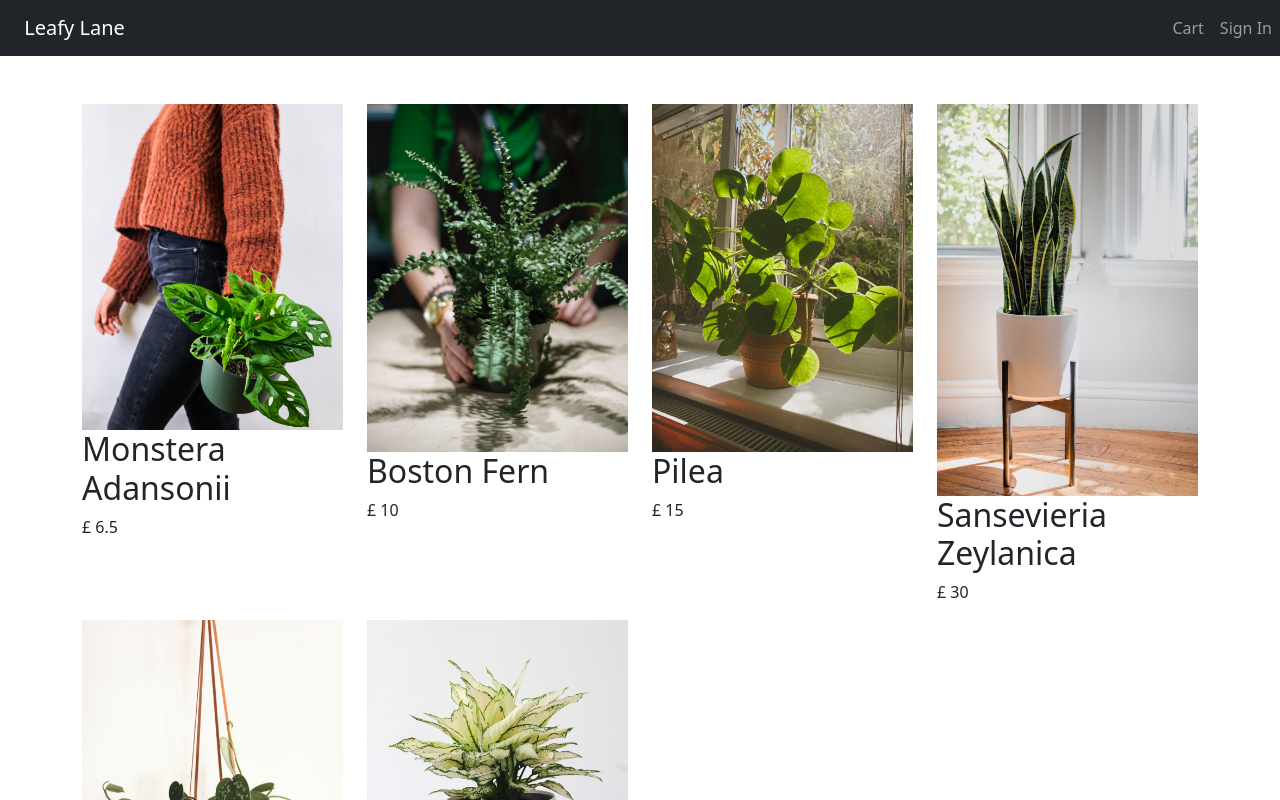
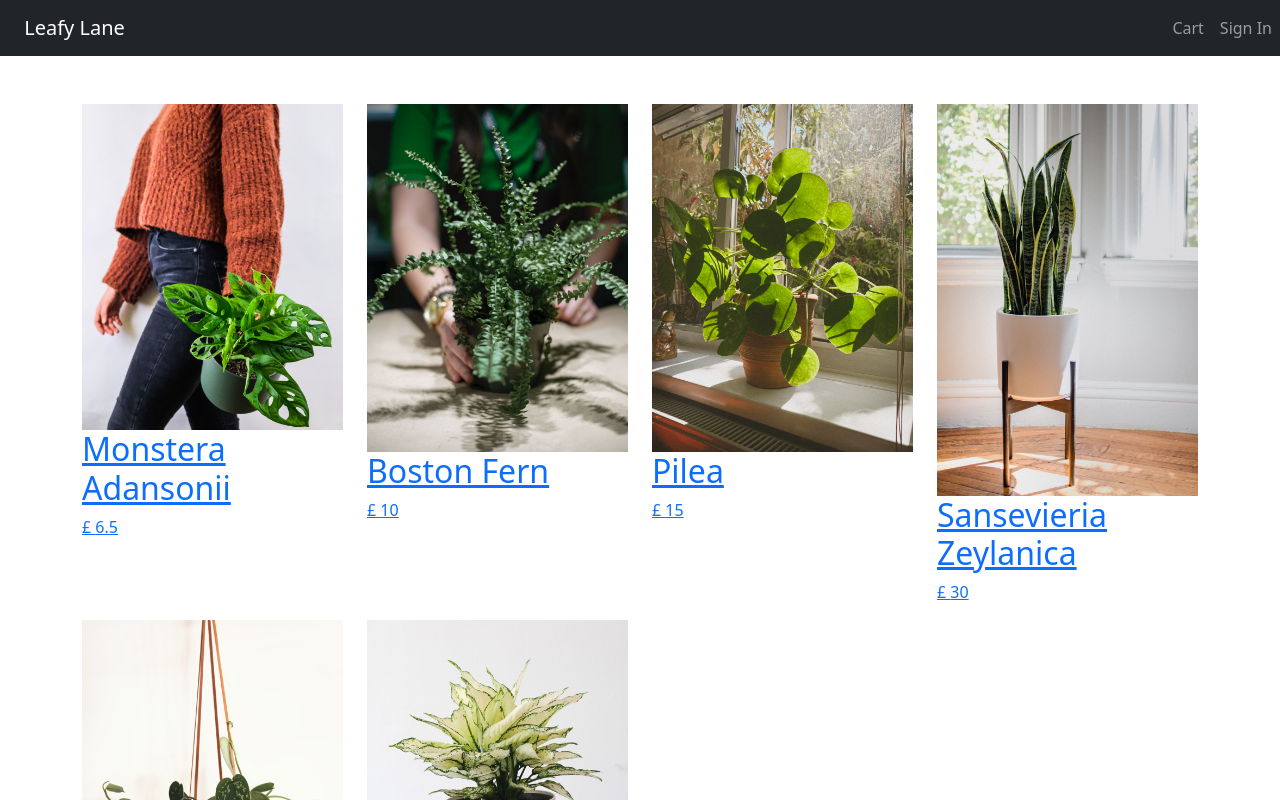
Before and after one commit to ZEwela/leafy_lane, a React (Vite) app in the folder frontend/: page / in a window 1280 px wide. Shown: the top 800 px of the page. Built offline with nearby package versions, Linux system fonts and the light colour scheme.

Commit message:
Routing with react-router-dom

```diff
--- a/frontend/package.json
+++ b/frontend/package.json
@@ -13,7 +13,8 @@
     "bootstrap": "^5.2.3",
     "react": "^18.2.0",
     "react-bootstrap": "^2.7.4",
-    "react-dom": "^18.2.0"
+    "react-dom": "^18.2.0",
+    "react-router-dom": "^6.11.0"
   },
   "devDependencies": {
     "@types/react": "^18.0.28",
--- a/frontend/src/App.tsx
+++ b/frontend/src/App.tsx
@@ -1,6 +1,5 @@
-import { sampleProducts } from "./data";
-import { Container, Navbar, Nav, Row, Col } from "react-bootstrap";
-
+import { Container, Navbar, Nav } from "react-bootstrap";
+import { Outlet } from "react-router-dom";
 function App() {
   return (
     <div className="d-flex flex-column vh-100">
@@ -25,19 +24,7 @@ function App() {
       </header>
       <main>
         <Container className="mt-5">
-          <Row>
-            {sampleProducts.map((product) => (
-              <Col key={product.slug} sm={6} md={4} lg={3}>
-                <img
-                  src={product.image}
-                  alt={product.name}
-                  className="product-image image-responsive"
-                />
-                <h2>{product.name}</h2>
-                <p>£ {product.price}</p>
-              </Col>
-            ))}
-          </Row>
+          <Outlet />
         </Container>
       </main>
       <footer>
--- a/frontend/src/main.tsx
+++ b/frontend/src/main.tsx
@@ -1,11 +1,28 @@
 import React from "react";
 import ReactDOM from "react-dom/client";
+import {
+  createBrowserRouter,
+  createRoutesFromElements,
+  Route,
+  RouterProvider,
+} from "react-router-dom";
 import "bootstrap/dist/css/bootstrap.min.css";
 import App from "./App.tsx";
 import "./index.css";
+import Home from "./pages/Home.tsx";
+import Product from "./pages/Product.tsx";
+
+const router = createBrowserRouter(
+  createRoutesFromElements(
+    <Route path="/" element={<App />}>
+      <Route index={true} element={<Home />} />
+      <Route path="product/:slug" element={<Product />} />
+    </Route>
+  )
+);
 
 ReactDOM.createRoot(document.getElementById("root") as HTMLElement).render(
   <React.StrictMode>
-    <App />
+    <RouterProvider router={router} />
   </React.StrictMode>
 );
--- /dev/null
+++ b/frontend/src/pages/Home.tsx
@@ -0,0 +1,25 @@
+import { Col, Row } from "react-bootstrap";
+import { sampleProducts } from "../data";
+import { Link } from "react-router-dom";
+
+function Home() {
+  return (
+    <Row>
+      {sampleProducts.map((product) => (
+        <Col key={product.slug} sm={6} md={4} lg={3}>
+          <Link to={`/product/${product.slug}`}>
+            <img
+              src={product.image}
+              alt={product.name}
+              className="product-image image-responsive"
+            />
+            <h2>{product.name}</h2>
+            <p>£ {product.price}</p>
+          </Link>
+        </Col>
+      ))}
+    </Row>
+  );
+}
+
+export default Home;
--- /dev/null
+++ b/frontend/src/pages/Product.tsx
@@ -0,0 +1,7 @@
+import React from "react";
+
+function Product() {
+  return <div>Product</div>;
+}
+
+export default Product;
```
Also changed, not shown: 1 other file (tests, documents, lock files or other folders).
